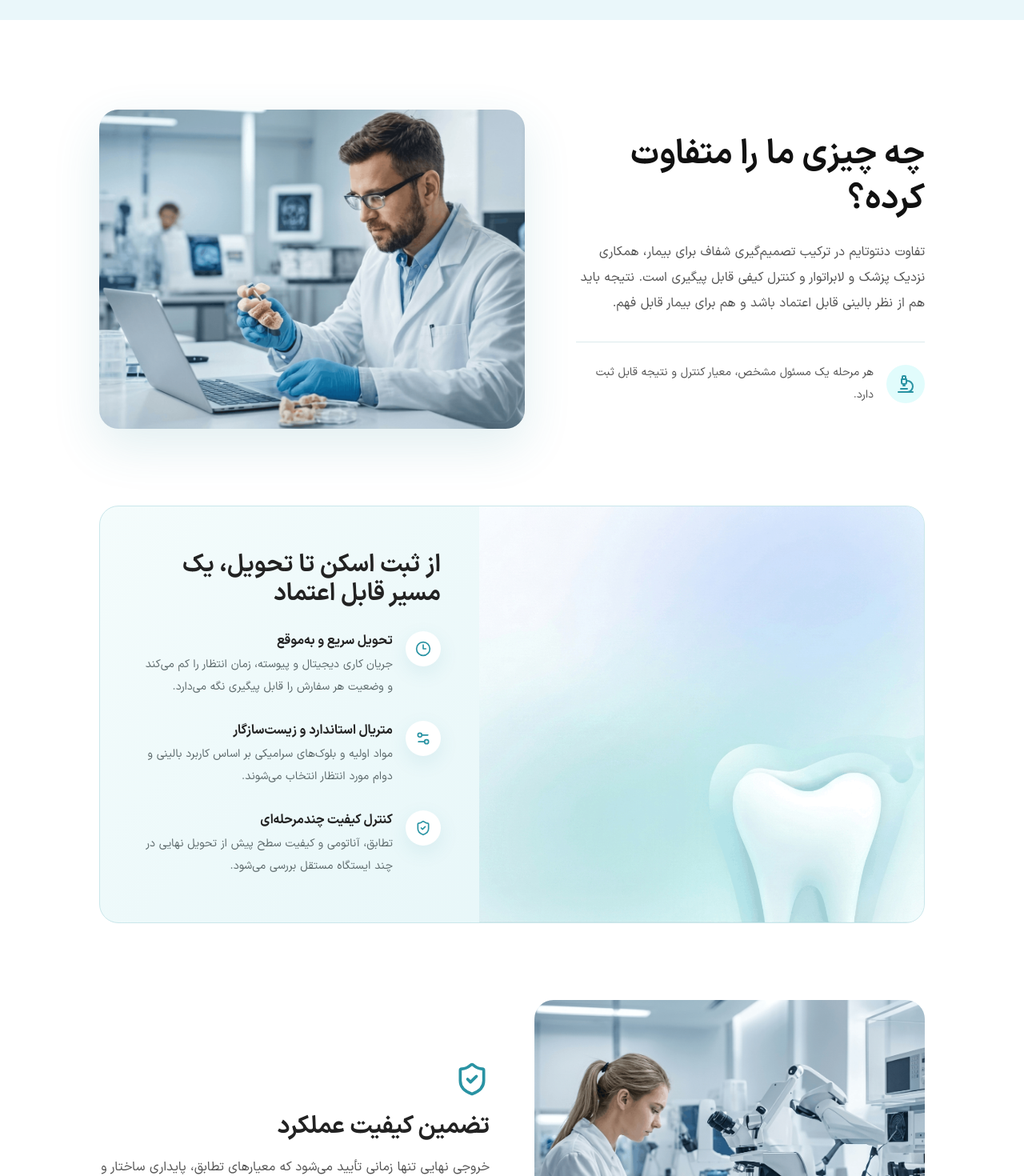
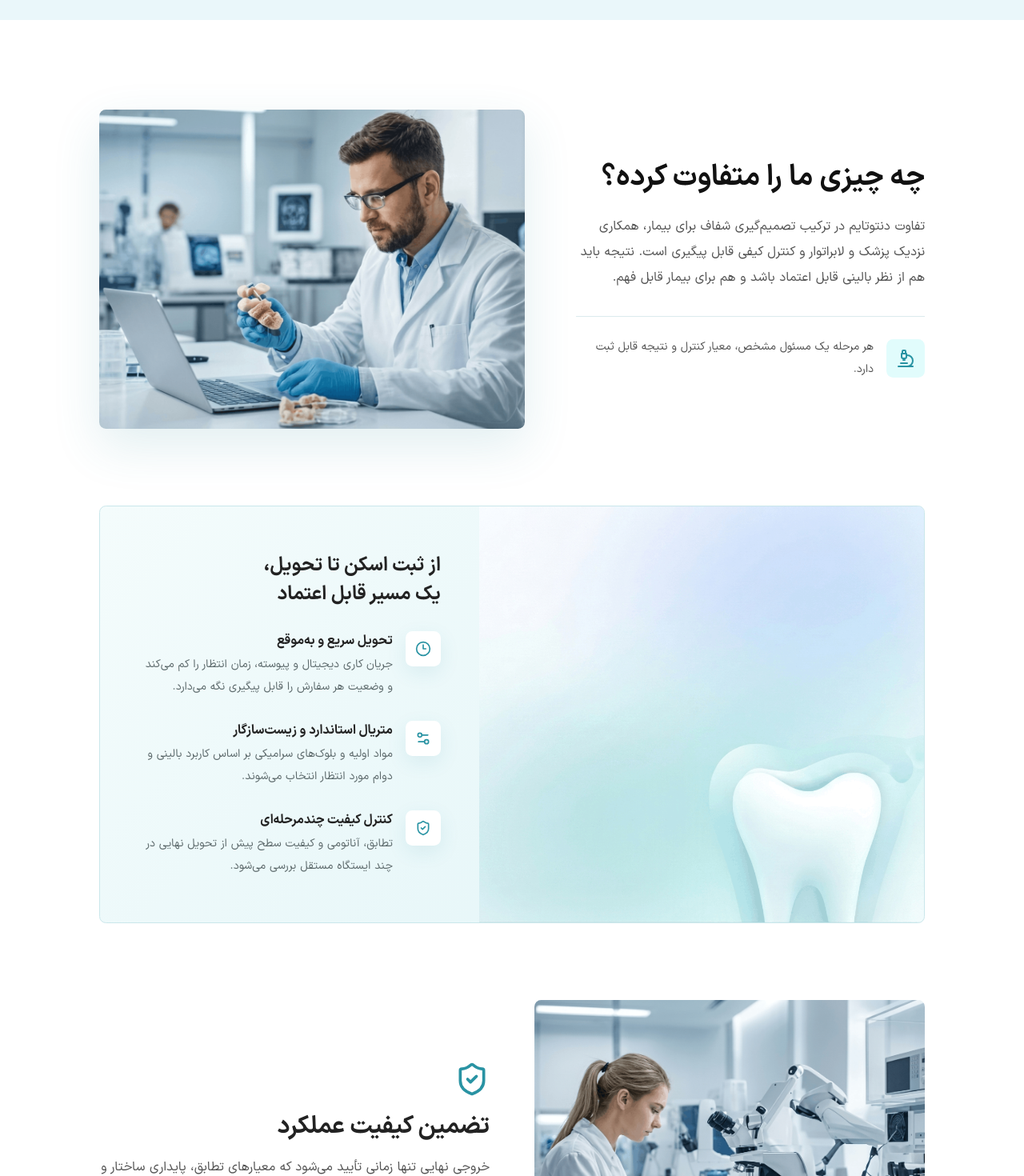
Before and after one commit to alisinasoltani/dentotime, a Next.js app in the folder frontend/: page / in a window 1280 px wide. Shown: the part 4640-6110 px from the top of the page at 80% size. Built offline with nearby package versions, Linux system fonts and the light colour scheme.

Commit message:
ui: done some visual changes to make the features section look more formal

```diff
--- a/frontend/components/FeaturesSection.tsx
+++ b/frontend/components/FeaturesSection.tsx
@@ -25,33 +25,36 @@ export default function FeaturesSection() {
       <div className="mx-auto max-w-[1080px] px-4 sm:px-6">
         <div className="grid items-center gap-8 lg:grid-cols-[0.9fr_1.1fr] lg:gap-16">
           <div>
-            <h2 className="text-[28px] font-black leading-[1.5] text-[#111] sm:text-[42px] sm:leading-[1.35]">چه چیزی ما را متفاوت کرده؟</h2>
+            <h2 className="text-[28px] font-black leading-[1.5] text-[#111] sm:text-[36px] sm:leading-[1.35]">چه چیزی ما را متفاوت کرده؟</h2>
             <p className="mt-5 text-[15px] leading-8 text-[#555] sm:text-base">
               تفاوت دنتوتایم در ترکیب تصمیم‌گیری شفاف برای بیمار، همکاری نزدیک پزشک و لابراتوار و کنترل کیفی قابل پیگیری است. نتیجه باید هم از نظر بالینی قابل اعتماد باشد و هم برای بیمار قابل فهم.
             </p>
             <div className="mt-8 flex items-center gap-4 border-t border-[#DCEBED] pt-6">
-              <span className="flex size-12 shrink-0 items-center justify-center rounded-2xl bg-[#E1FCFC] text-[#2993A3]">
+              <span className="flex size-12 shrink-0 items-center justify-center rounded-sm bg-[#E1FCFC] text-[#2993A3]">
                 <Microscope className="size-6" aria-hidden="true" />
               </span>
               <p className="text-sm leading-7 text-[#555]">هر مرحله یک مسئول مشخص، معیار کنترل و نتیجه قابل ثبت دارد.</p>
             </div>
           </div>
-          <div className="relative aspect-[4/3] overflow-hidden rounded-[24px] bg-[#EFF9FB] shadow-[0_22px_60px_rgba(50,139,154,0.14)]">
+          <div className="relative aspect-[4/3] overflow-hidden rounded-sm bg-[#EFF9FB] shadow-[0_22px_60px_rgba(50,139,154,0.14)]">
             <Image src="/images/features_image_2.png" alt="تکنسین دندان‌سازی در حال بررسی پروتز" fill sizes="(min-width: 1024px) 55vw, 100vw" className="object-cover" />
           </div>
         </div>
 
-        <div className="mt-12 grid overflow-hidden rounded-[24px] border border-[#CAE7EB] bg-[linear-gradient(135deg,#F4FCFC_0%,#E1F4F7_100%)] lg:mt-24 lg:grid-cols-[1.08fr_0.92fr]">
+        <div className="mt-12 grid overflow-hidden rounded-sm border border-[#CAE7EB] bg-[linear-gradient(135deg,#F4FCFC_0%,#E1F4F7_100%)] lg:mt-24 lg:grid-cols-[1.08fr_0.92fr]">
           <div className="relative min-h-[300px] lg:min-h-[520px]">
             <Image src="/images/features_image_3.png" alt="فرآیند دیجیتال ساخت پروتز دندانی" fill sizes="(min-width: 1024px) 55vw, 100vw" className="object-cover" />
           </div>
           <div className="flex flex-col justify-center gap-7 p-6 sm:p-10 lg:p-12">
-            <h3 className="text-2xl font-black leading-9 text-[#222] sm:text-3xl">از ثبت اسکن تا تحویل، یک مسیر قابل اعتماد</h3>
+            <h3 className="text-2xl font-black leading-9 text-[#222]">
+              از ثبت اسکن تا تحویل، <br />
+              یک مسیر قابل اعتماد
+            </h3>
             {featureItems.map((item) => {
               const Icon = item.icon;
               return (
                 <div key={item.title} className="flex items-start gap-4">
-                  <span className="flex size-11 shrink-0 items-center justify-center rounded-2xl bg-white text-[#2993A3] shadow-[0_8px_24px_rgba(50,139,154,0.1)]">
+                  <span className="flex size-11 shrink-0 items-center justify-center rounded-sm bg-white text-[#2993A3] shadow-[0_8px_24px_rgba(50,139,154,0.1)]">
                     <Icon className="size-5" aria-hidden="true" />
                   </span>
                   <div>
@@ -65,7 +68,7 @@ export default function FeaturesSection() {
         </div>
 
         <div className="mt-12 grid items-center gap-8 lg:mt-24 lg:grid-cols-2 lg:gap-14">
-          <div className="relative aspect-[4/3] overflow-hidden rounded-[24px] bg-[#EFF9FB]">
+          <div className="relative aspect-[4/3] overflow-hidden rounded-sm bg-[#EFF9FB]">
             <Image src="/images/features_image_1.png" alt="کنترل کیفیت پروتز دندانی" fill sizes="(min-width: 1024px) 50vw, 100vw" className="object-cover" />
           </div>
           <div>
```
